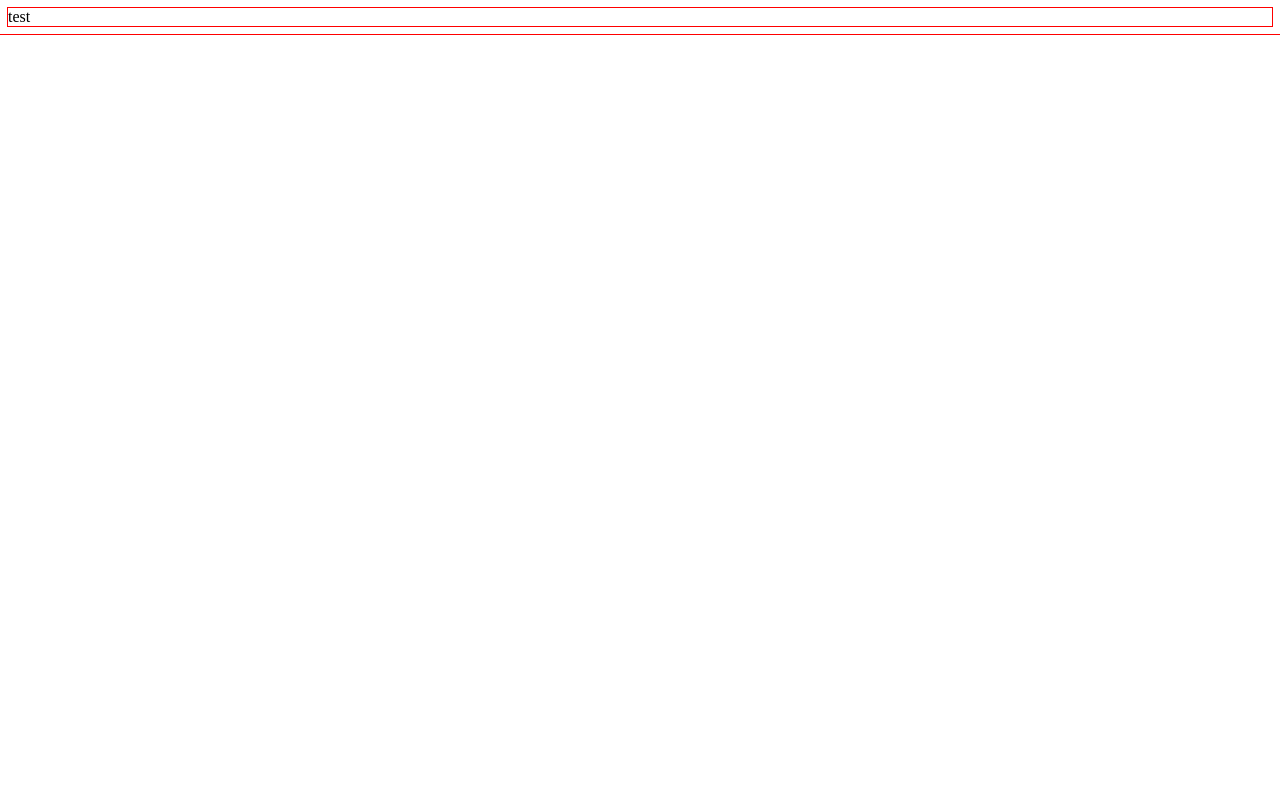
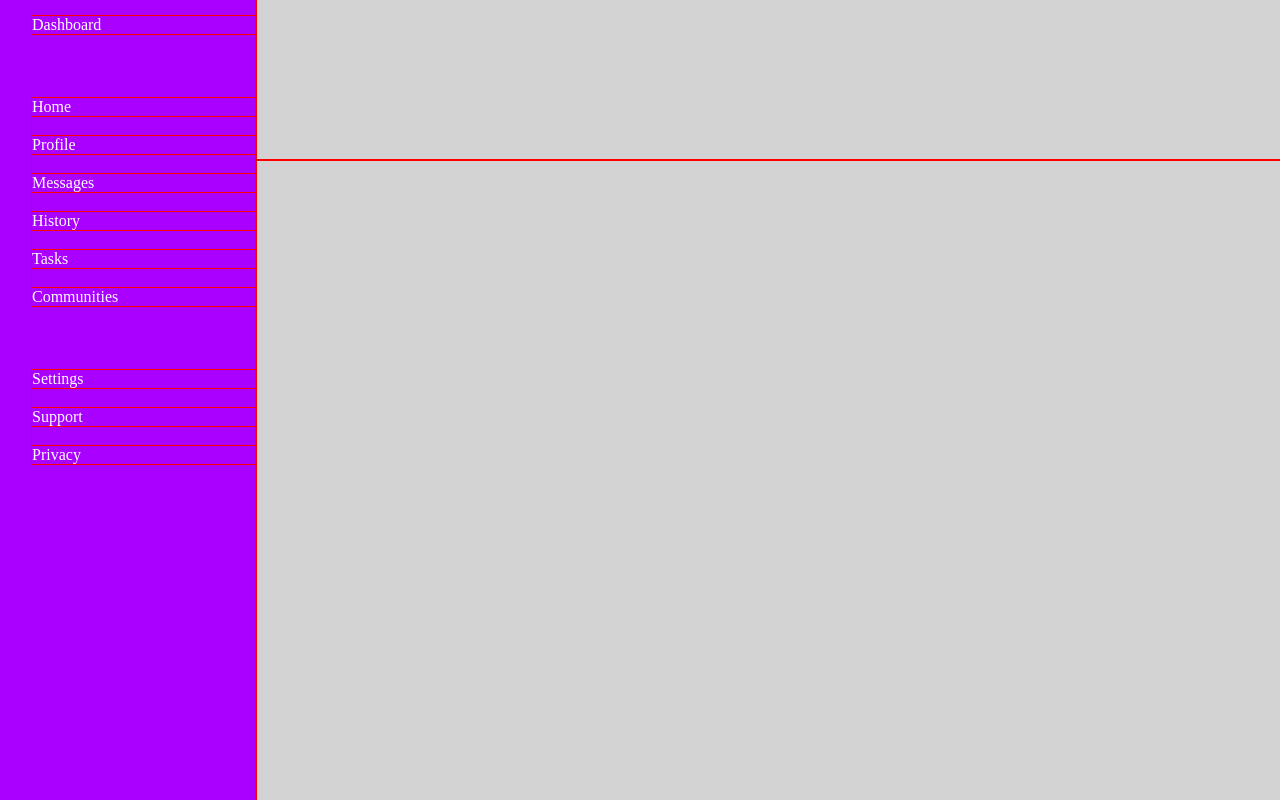
Before and after one commit to pauljgonzalez/ODIN-Admin-Dashboard, a plain HTML site: page index.html in a window 1280 px wide. Drawn offline with Linux system fonts and the light colour scheme.

Commit message:
FEAT: Basic layout complete
Layout basic webpage flow and sidebar

```diff
--- a/index.html
+++ b/index.html
@@ -8,6 +8,31 @@
     <title>Admin Dashboard</title>
 </head>
 <body>
-    test
+    <div id="main-container">
+        <div class="sidebar">
+            <div class="sidebar-one">
+                Dashboard
+            </div>
+            <div class="sidebar-two">
+                <div id="home">Home</div>
+                <div id="profile">Profile</div>
+                <div id="messages">Messages</div>
+                <div id="history">History</div>
+                <div id="tasks">Tasks</div>
+                <div id="communities">Communities</div>
+            </div>
+            <div class="sidebar-three">
+                <div id="settings">Settings</div>
+                <div id="support">Support</div>
+                <div id="privacy">Privacy</div>
+            </div>
+        </div>
+        <div class="top-bar">
+
+        </div>
+        <div class="project-list">
+
+        </div>
+    </div>
 </body>
 </html>
--- a/styles.css
+++ b/styles.css
@@ -1,3 +1,39 @@
 *{
     outline: 1px solid red;
 }
+body, html{
+    margin: 0;
+    padding: 0;
+}
+#main-container{
+    background-color: lightgray;
+    width: 100vw;
+    height: 100vh;
+    display: grid;
+    grid-template-rows: 1fr 4fr;
+    grid-template-columns: 1fr 4fr;
+}
+.sidebar{
+grid-row: 1 / 3;
+grid-column: 1 /2;
+background-color: hsla(280, 100%, 50%, 1);
+display: flex;
+flex-direction: column;
+padding-left: 32px;
+padding-top: 16px;
+gap: 64px;
+color: white;
+}
+.sidebar > *{
+    display: flex;
+    flex-direction: column;
+    gap: 20px;
+}
+.top-bar{
+grid-row: 1 /2;
+grid-column: 2 / 3;
+}
+.project-list{
+grid-row: 2 / 3;
+grid-column: 2 / 3;
+}
```
